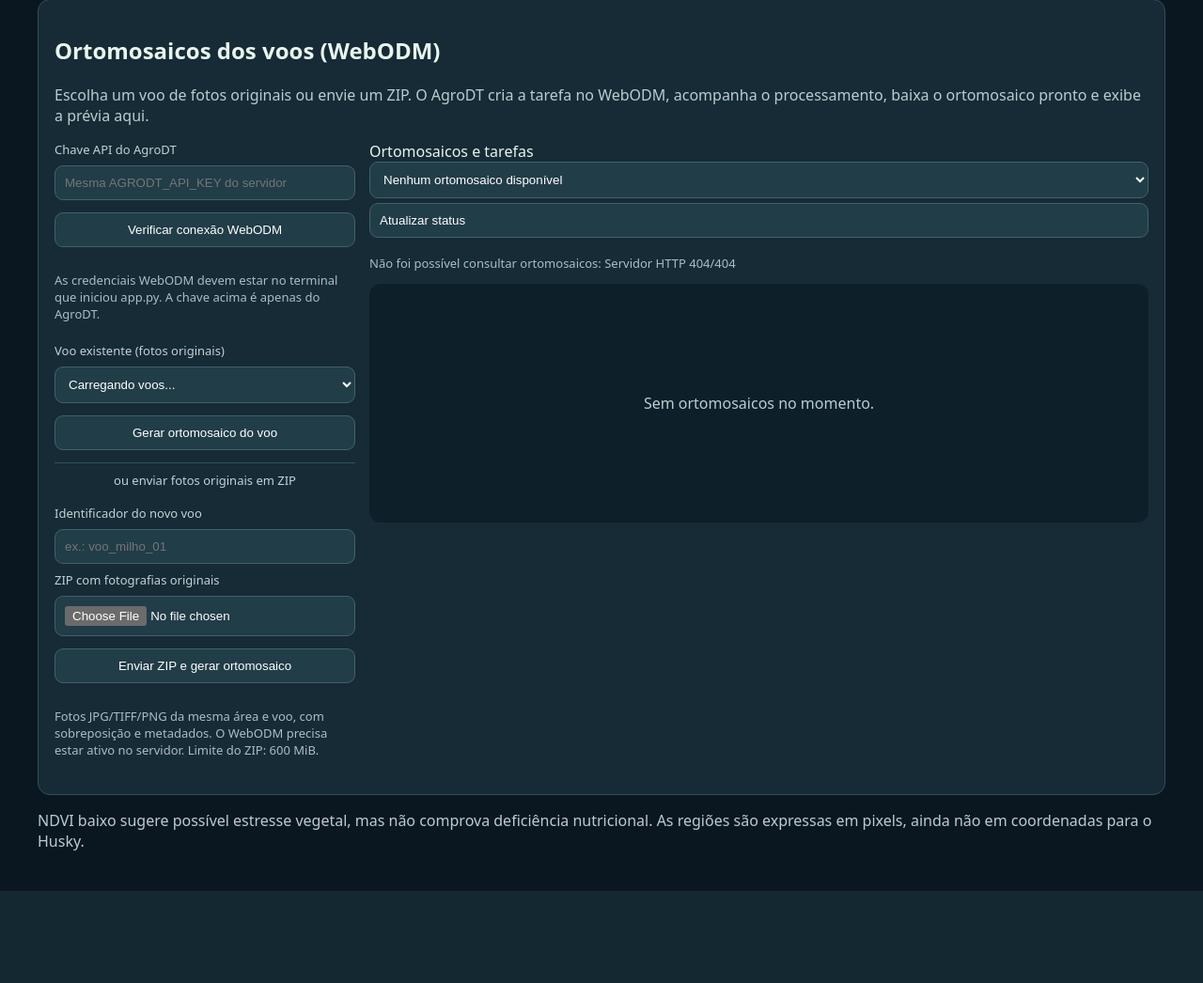
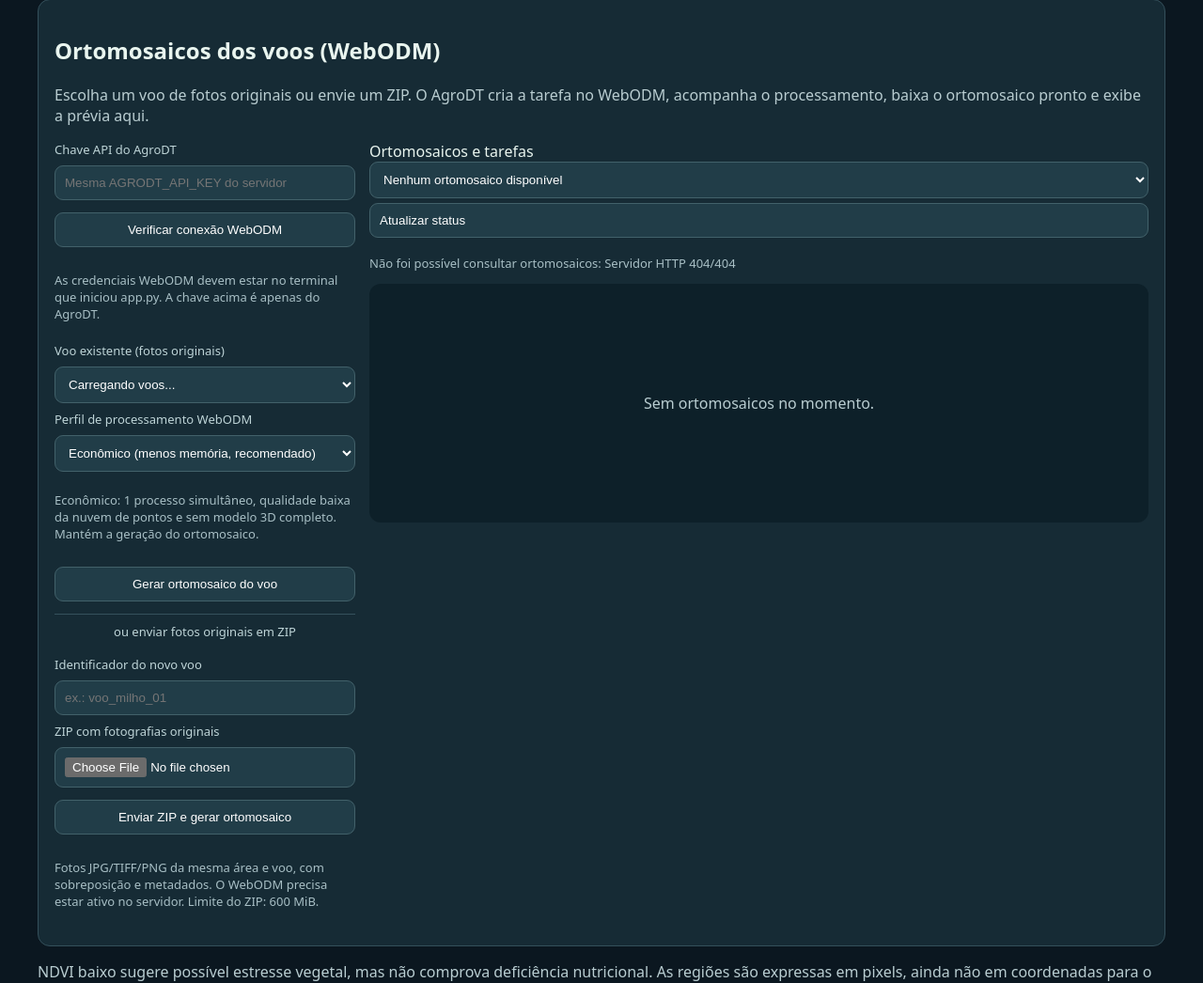
Before and after one commit to giovanapiazza/AgroDT, a Python web app: template ndvi/templates/index.html in a window 1280 px wide. Shown: the part 642-1688 px from the top of the page at 94% size. Before the commit the page ends 1590 px from the top, so only its background shows below. Run offline with Jinja, Linux system fonts and the light colour scheme; the template is opened without the code that fills it, so the values that code supplies are empty.

Commit message:
feat(ndvi): selecionar perfil economico ou padrao no painel manual WebODM

```diff
--- a/ndvi/templates/index.html
+++ b/ndvi/templates/index.html
@@ -73,6 +73,12 @@
       <p class="mosaics-description" id="mosaic-connection-status">As credenciais WebODM devem estar no terminal que iniciou app.py. A chave acima é apenas do AgroDT.</p>
       <label for="mosaic-source">Voo existente (fotos originais)</label>
       <select id="mosaic-source"><option value="">Carregando voos...</option></select>
+      <label for="mosaic-profile">Perfil de processamento WebODM</label>
+      <select id="mosaic-profile">
+        <option value="low_memory" selected>Econômico (menos memória, recomendado)</option>
+        <option value="standard">Padrão (exige mais memória)</option>
+      </select>
+      <p class="mosaics-description">Econômico: 1 processo simultâneo, qualidade baixa da nuvem de pontos e sem modelo 3D completo. Mantém a geração do ortomosaico.</p>
       <button id="mosaic-start" type="button">Gerar ortomosaico do voo</button>
       <div class="mosaics-divider">ou enviar fotos originais em ZIP</div>
       <label for="mosaic-zip-name">Identificador do novo voo</label>
@@ -236,7 +242,7 @@ async function mosaicPost(url,headers,body){
  return data;
 }
 async function mosaicStart(flight,source){
- const result=await mosaicPost('/api/v1/orthomosaics/start',{'Content-Type':'application/json'},JSON.stringify({flight_id:flight,source}));
+ const result=await mosaicPost('/api/v1/orthomosaics/start',{'Content-Type':'application/json'},JSON.stringify({flight_id:flight,source,profile:$('mosaic-profile').value}));
  selectedMosaic=flight;
  return result;
 }
```
